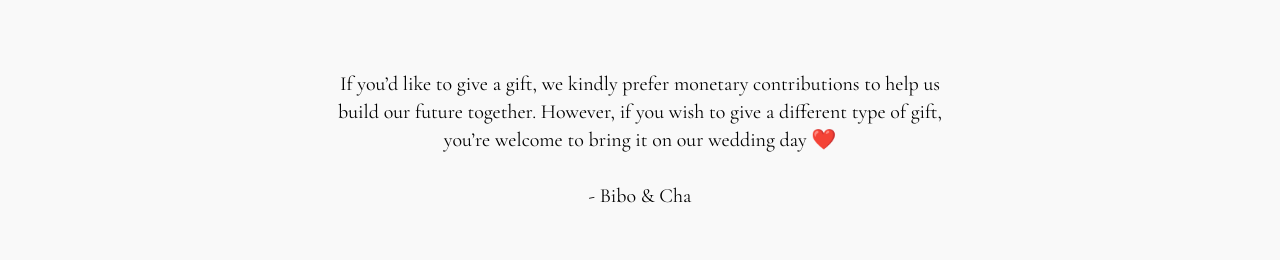
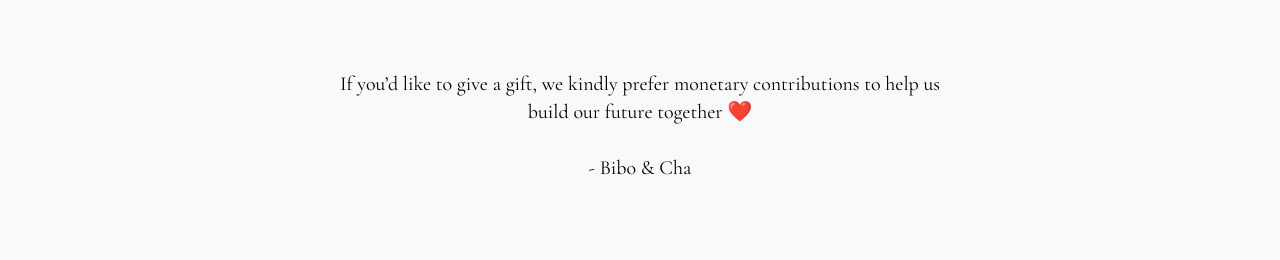
Before and after one commit to eesayas/chalseabibo, a SvelteKit app: page /gift in a window 1280 px wide. Shown: the part 360-620 px from the top of the page. Built offline with nearby package versions, Linux system fonts and the light colour scheme.

Commit message:
update gift message

```diff
--- a/src/routes/gift/+page.svelte
+++ b/src/routes/gift/+page.svelte
@@ -22,8 +22,7 @@
   <div class="flex items-center flex-col text-xl text-center">
     <p class="w-full sm:w-3/4 lg:w-1/2">
       If you’d like to give a gift, we kindly prefer monetary contributions to
-      help us build our future together. However, if you wish to give a
-      different type of gift, you’re welcome to bring it on our wedding day ❤️
+      help us build our future together ❤️
       <br /><br />
       - Bibo & Cha
     </p>
```
